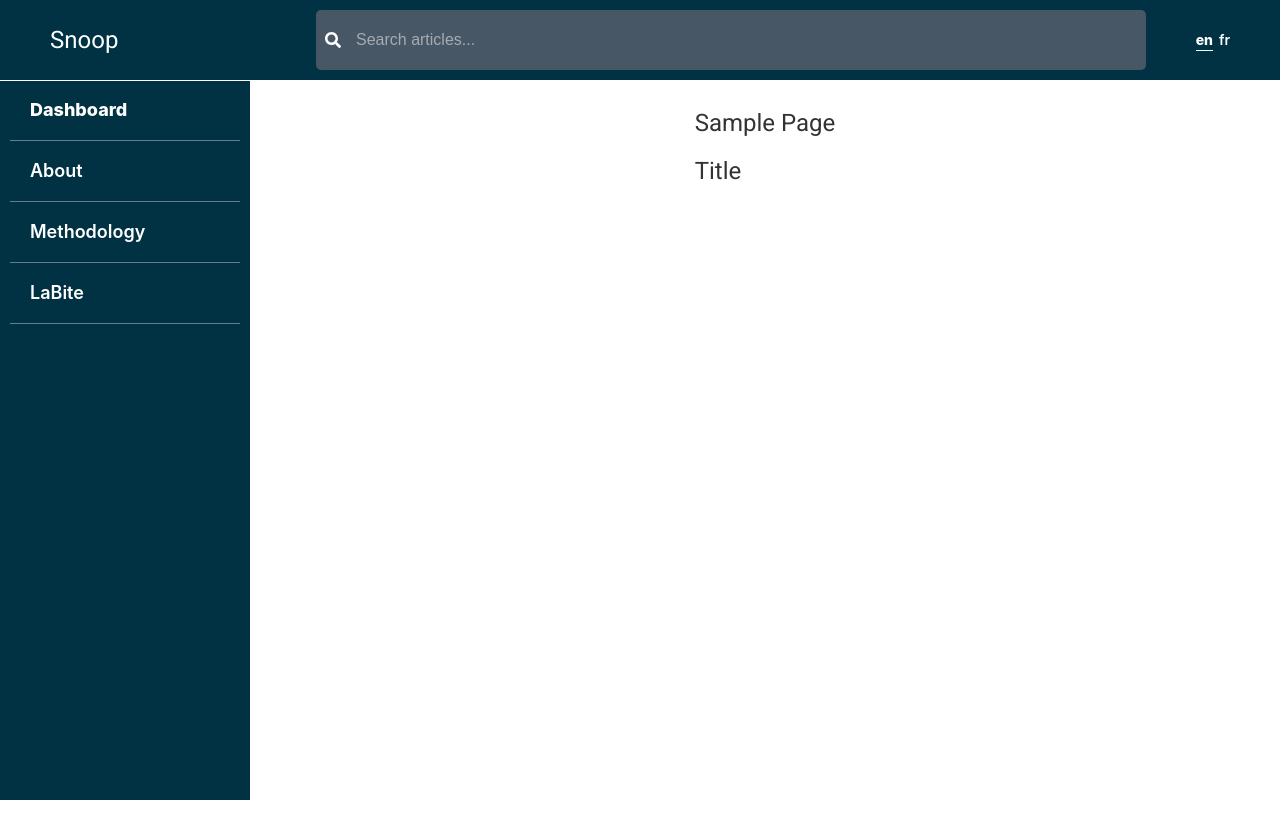
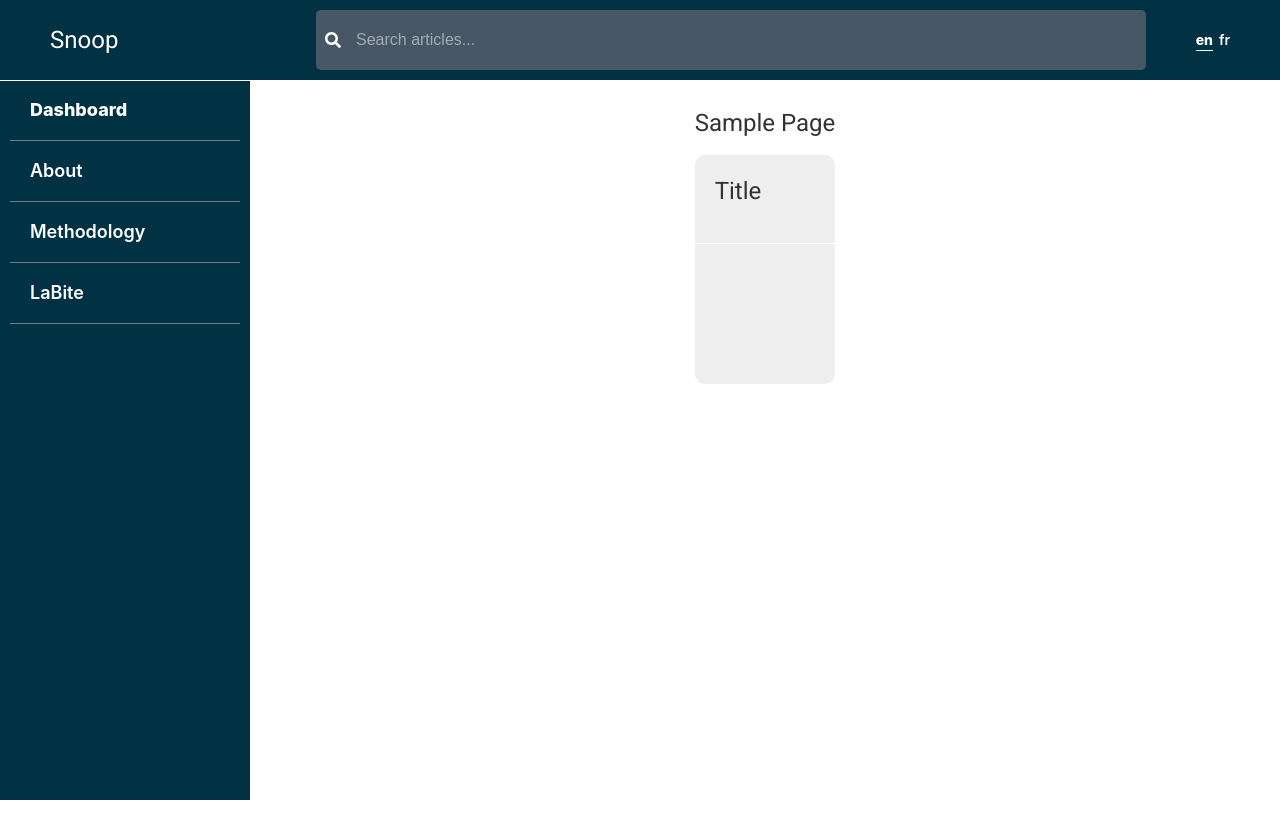
Before and after one commit to fquellec/SnoopApp, an Angular app: page / in a window 1280 px wide. Shown: the top 838 px of the page. Built offline with nearby package versions, Linux system fonts and the light colour scheme.

Commit message:
Add card element + d3 script

```diff
--- a/src/app/app.component.html
+++ b/src/app/app.component.html
@@ -10,3 +10,4 @@
 </div>
 
 <router-outlet></router-outlet>
+<script src="https://d3js.org/d3.v4.min.js"></script>
--- a/src/app/app.component.ts
+++ b/src/app/app.component.ts
@@ -1,10 +1,24 @@
-import { Component } from '@angular/core';
+import { Component, OnInit, Renderer2, Inject } from '@angular/core';
+import { DOCUMENT } from '@angular/common';
 
 @Component({
-  selector: 'ana-root',
-  templateUrl: './app.component.html',
-  styleUrls: ['./app.component.scss']
+    selector: 'ana-root',
+    templateUrl: './app.component.html',
+    styleUrls: ['./app.component.scss']
 })
-export class AppComponent {
-  title = 'AnaNewsApp';
+export class AppComponent implements OnInit {
+    title = 'Snoop';
+
+    constructor(
+        private _renderer2: Renderer2,
+        @Inject(DOCUMENT) private _document: Document
+    ) { }
+
+    public ngOnInit(): void {
+        let script = this._renderer2.createElement('script');
+        script.type = `application/json`;
+        script.src = "https://d3js.org/d3.v4.min.js";
+
+        this._renderer2.appendChild(this._document.body, script);
+    }
 }
--- a/src/app/core-components/components/card/card.component.html
+++ b/src/app/core-components/components/card/card.component.html
@@ -1,3 +1,8 @@
 <div class="card-container">
-    <h1>Title</h1>
+    <div class="card-header">
+        <h1>Title</h1>
+    </div>
+    <div class="card-content">
+        <div id="chart-gauge"></div>
+    </div>
 </div>
--- a/src/app/core-components/components/card/card.component.scss
+++ b/src/app/core-components/components/card/card.component.scss
@@ -0,0 +1,17 @@
+.card-container {
+    background-color: #eee;
+    border-radius: 10px;
+
+    .card-header, .card-content {
+        padding: 20px;
+    }
+
+    .card-header {
+        border-bottom: 1px solid white;
+    }
+
+    .card-content {
+        height: 100px;
+        width: 100px;
+    }
+}
```
